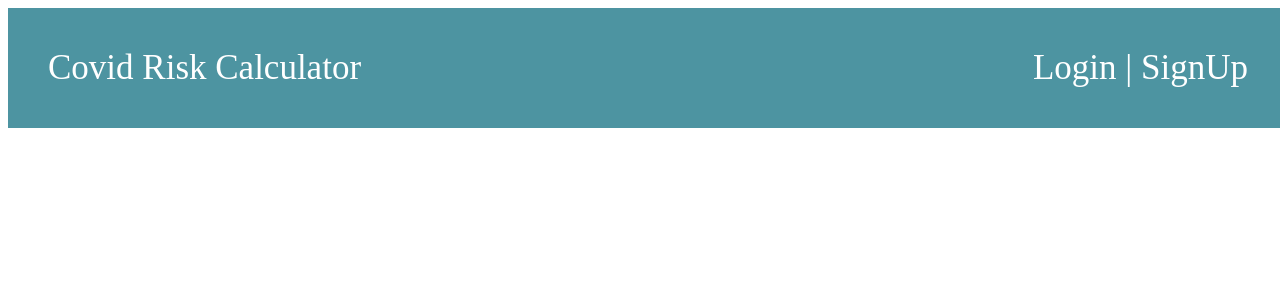
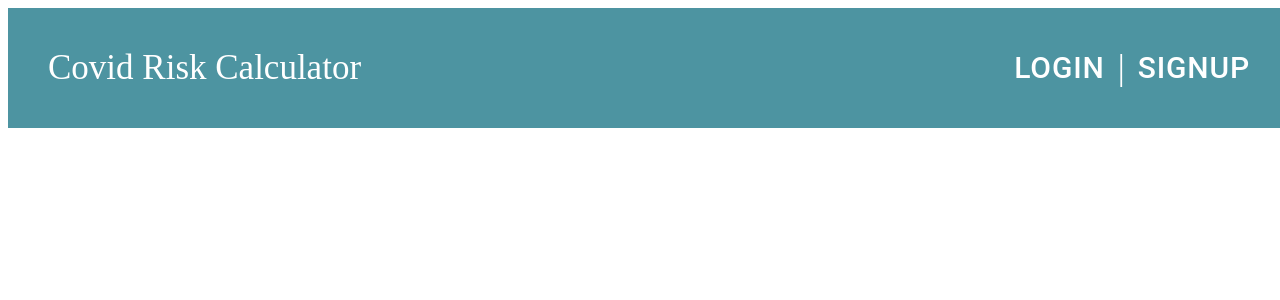
Before and after one commit to COVID-Risk-Calculator/Front-End, a React (Create React App) app in the folder covidcalculator/: page / in a window 1280 px wide. Shown: the top 300 px of the page. Built offline with nearby package versions, Linux system fonts and the light colour scheme.

Commit message:
Navbar created

```diff
--- a/covidcalculator/src/App.css
+++ b/covidcalculator/src/App.css
@@ -0,0 +1,7 @@
+html {
+    width: 100vw;
+}
+
+body {
+    width: 100vw;
+}
--- a/covidcalculator/src/Components/Navbar.js
+++ b/covidcalculator/src/Components/Navbar.js
@@ -4,25 +4,37 @@ import Button from '@mui/material/Button';
 export default function Navbar() {
     return (
         <>
-            <div style={{ width: '100vw', height: '15vh', backgroundColor: '#4d94a1'}}>
+            <div style={{ width: '100vw', height: '15vh', backgroundColor: '#4d94a1' }}>
                 <div style={{
                     color: 'white',
                     fontSize: '35px',
                     height: '15vh',
                     display: 'flex',
                     alignItems: 'center',
-                    width:'100vw',
-                    justifyContent:'space-between',
+                    width: '100vw',
+                    justifyContent: 'space-between',
 
                 }}>
-                    <div style={{paddingLeft:'40px'}}>
-                    Covid Risk Calculator
+                    <div style={{ paddingLeft: '40px' }}>
+                        Covid Risk Calculator
                     </div>
-                    <div style={{
-                        display: 'flex',
-                        justifyContent: 'space-between',
-                        marginRight:'40px'
-                    }}>Login | SignUp
+                    <div style={{ display: 'flex', flexDirection: 'flex-end' }}>
+                        <Button onClick={() => alert("You clicked Login")} style={{
+                            color: 'inherit',
+                            display: 'flex',
+                            justifyContent: 'space-between',
+                            fontSize: '30px',
+                            marginRight: '5px'
+                        }} >Login </Button>
+                        <div style={{ display: 'flex', alignItems: 'center' }}>
+                            |
+                        </div>
+                        <Button onClick={() => alert("You clicked Signup")} style={{
+                            color: "inherit",
+                            fontSize: '30px',
+                            marginLeft: '5px',
+                            marginRight: '30px'
+                        }}>SignUp</Button>
                     </div>
                 </div>
             </div>
```
Also changed, not shown: covidcalculator/public/party.jpg (added), covidcalculator/public/pastparty.jpg (added).
